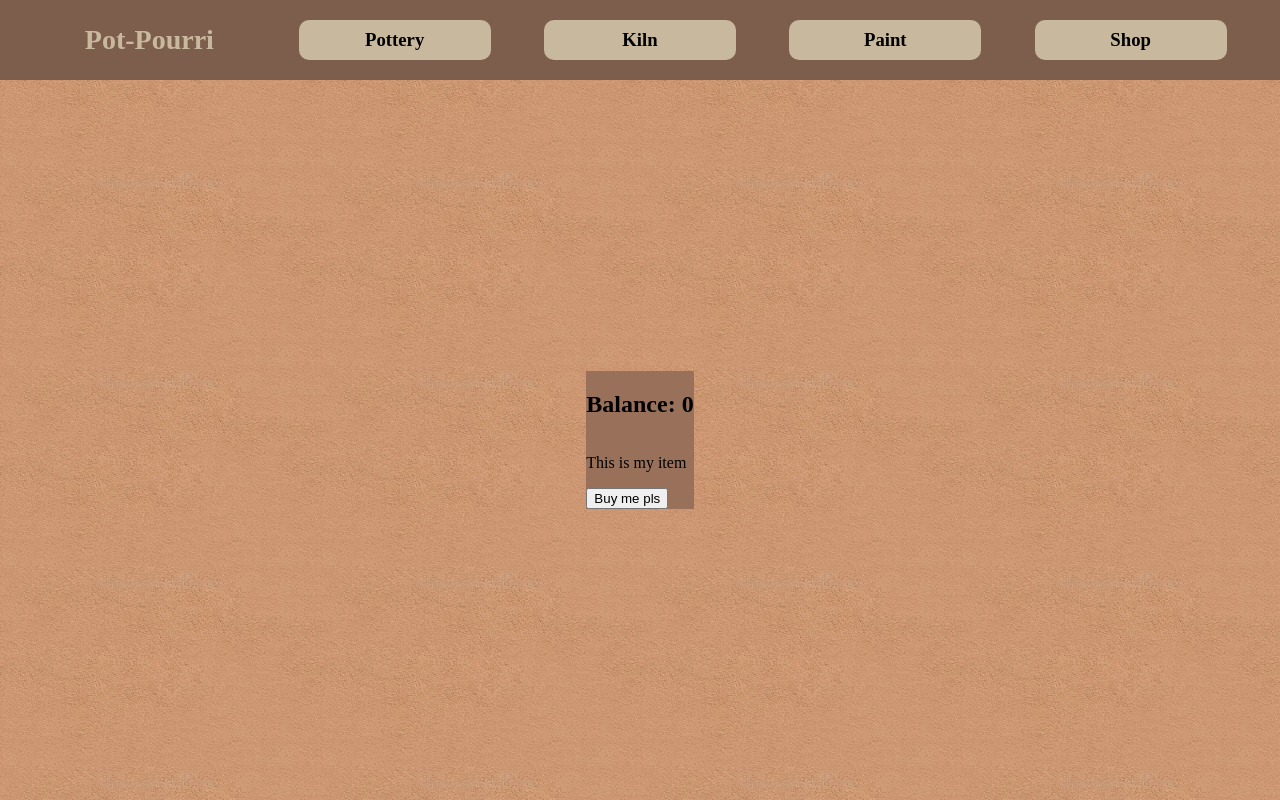
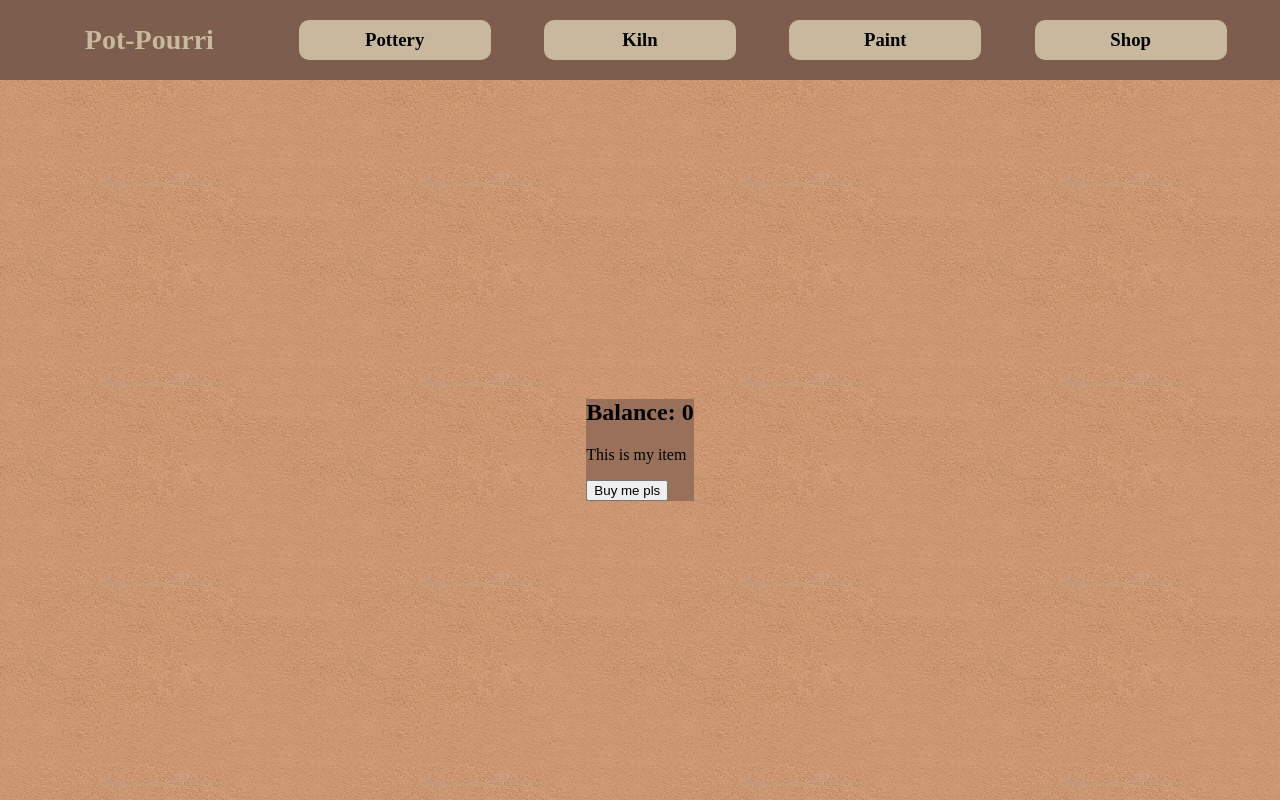
Before and after one commit to TDavidKa/fluffy-octo-spoon, a React (Vite) app in the folder fluffy-octo-spoon/: page / in a window 1280 px wide. Both pictures are taken after a click on the element "Shop". Built offline with nearby package versions, Linux system fonts and the light colour scheme.

Commit message:
shop stuff

```diff
--- a/fluffy-octo-spoon/src/components/Shop.jsx
+++ b/fluffy-octo-spoon/src/components/Shop.jsx
@@ -14,11 +14,9 @@ function Shop() {
 
       <div id="shop-tab-left-content" class="tab">
 
-      <div id="kiln-display">
+      <div className="box">
         <h2>Balance: 0</h2>
-      </div>
 
-      <div className="box">
         <p>This is my item</p>
           <button className="button">Buy me pls</button>
       </div>
```
